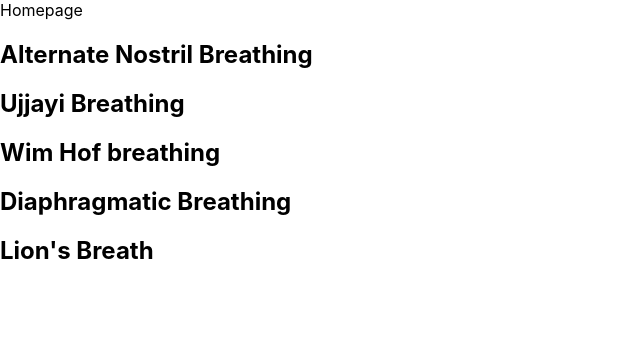
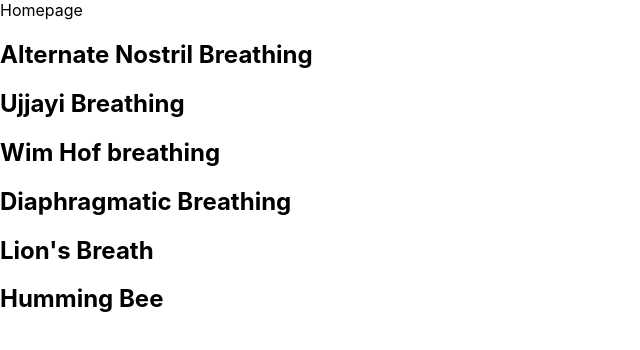
Before and after one commit to vmar13/unwind-frontend, a React (Create React App) app: page / in a window 1280 px wide. Shown: the top 350 px of the page, without its empty margins (0-640 px from the left). Built offline with nearby package versions, Linux system fonts and the light colour scheme.

Commit message:
created humming bee component

```diff
--- a/src/App.js
+++ b/src/App.js
@@ -5,6 +5,7 @@ import Ujjayi from './Ujjayi'
 import WimHof from './WimHof';
 import Diaphragmatic from './Diaphragmatic'
 import LionsBreath from './LionsBreath'
+import HummingBee from './HummingBee';
 
 class App extends React.Component {
 
@@ -20,6 +21,7 @@ render () {
     <WimHof />
     <Diaphragmatic />
     <LionsBreath />
+    <HummingBee />
     </>
   )
 }
--- /dev/null
+++ b/src/HummingBee.js
@@ -0,0 +1,12 @@
+import React from 'react'
+
+class HummingBee extends React.Component {
+
+    render() {
+        return (
+            <h2>Humming Bee</h2>
+        )
+    }
+}
+
+export default HummingBee
```
